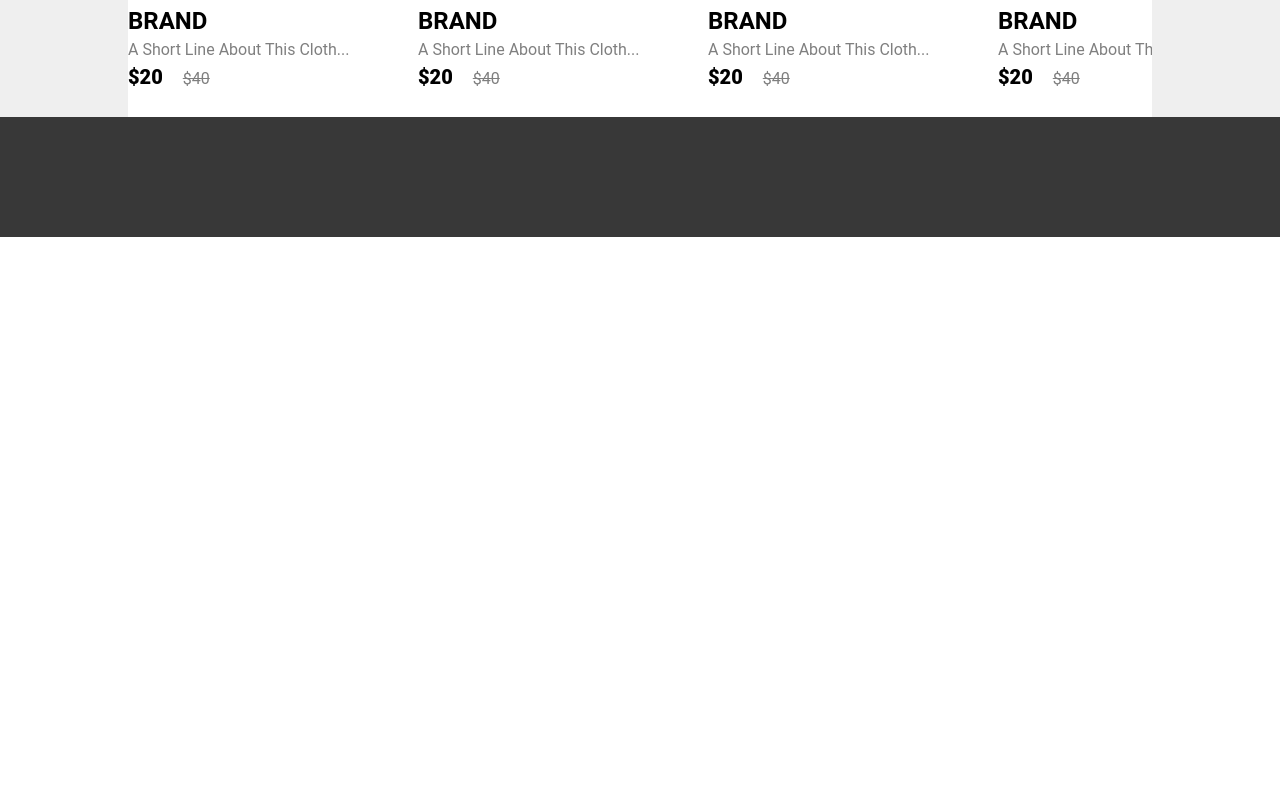
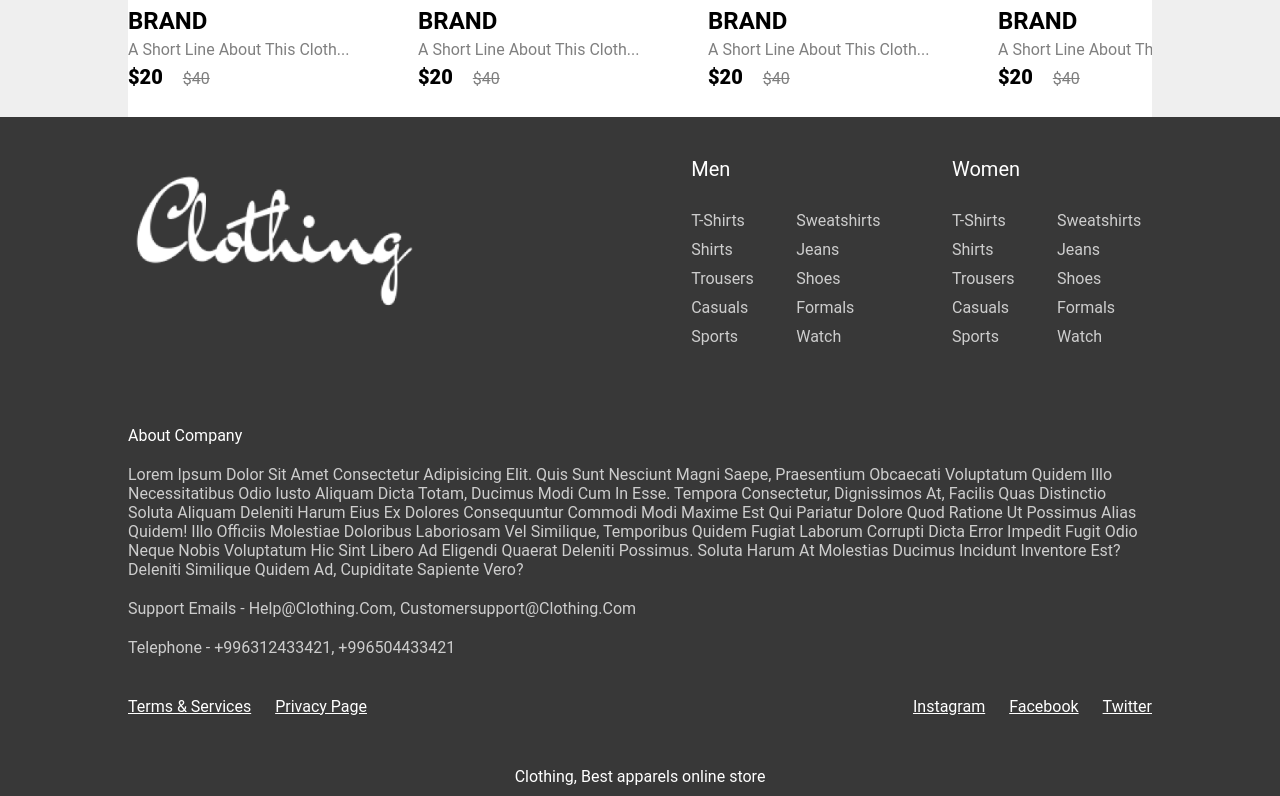
Before and after one commit to BekturMuratov/template-monster, a plain HTML site: page ecommerce/index.html in a window 1280 px wide. Shown: the part 3577-4373 px from the top of the page. Before the commit the page ends 3814 px from the top, so only its background shows below. Drawn offline with Linux system fonts and the light colour scheme.

Commit message:
footer is done

```diff
--- a/ecommerce/index.html
+++ b/ecommerce/index.html
@@ -418,7 +418,7 @@
          <!--Footer section-->
          <footer>
 
-         </footer>
+            </footer>
 
 
 
@@ -428,5 +428,6 @@
 
     <script src="./public/js/nav.js"></script>
     <script src="./public/js/home.js"></script>
+    <script src="./public/js/footer.js"></script>
 </body>
 </html>
--- a/ecommerce/public/css/footer.css
+++ b/ecommerce/public/css/footer.css
@@ -6,3 +6,74 @@ footer {
     background:#383838;
 
 }
+.footer-content {
+    display: flex;
+    width: 100%;
+    justify-content: space-between;
+}
+
+.footer-content .logo {
+    height: 160px;
+}
+.footer-ul-container{
+    width: 45%;
+    display: flex;
+    justify-content: space-between;
+}
+.category {
+    width: 200px;
+    display: grid;
+    grid-template-columns: repeat(2,1fr);
+    grid-gap: 10px;
+    list-style: none;
+}
+.category-title {
+    grid-column: span 2;
+    text-transform: capitalize;
+    color:#fff;
+    font-size:20px;
+    margin-bottom: 20px;
+
+}
+.category .footer-link {
+    text-decoration: none;
+    text-transform: capitalize;
+    color:rgba(255,255,255, 0.75);
+}
+
+.footer-link:hover {
+    color:#fff;
+}
+.footer-title, .info {
+    color:rgba(255,255,255, 0.75);
+    margin:20px 0;
+    text-transform: capitalize;
+}
+.footer-title {
+    margin-top:80px;
+    color:#fff;
+}
+.footer-social-container {
+    margin-top:40px;
+    display: flex;
+    justify-content:space-between;
+}
+.social-link {
+    color:#fff;
+    margin-left: 20px;
+    text-transform: capitalize;
+}
+.social-link:nth-child(1) {
+    margin-left: 0;
+}
+
+.footer-credit {
+    width: 100%;
+    padding:10px;
+    position: absolute;
+    left: 0;
+    bottom:0;
+    text-align: center;
+    color:#fff;
+    background:rgba(0,0,0,0,2);
+}
--- /dev/null
+++ b/ecommerce/public/js/footer.js
@@ -0,0 +1,54 @@
+const createFooter = () => {
+    let footer = document.querySelector('footer');
+    footer.innerHTML = `
+    <div class="footer-content">
+    <img src="./public/img/light-logo.png" class="logo" alt="">
+    <div class="footer-ul-container">
+        <ul class="category">
+            <li class="category-title">men</li>
+            <li><a href="#" class="footer-link">t-shirts</a></li>
+            <li><a href="#" class="footer-link">sweatshirts</a></li>
+            <li><a href="#" class="footer-link">shirts</a></li>
+            <li><a href="#" class="footer-link">jeans</a></li>
+            <li><a href="#" class="footer-link">trousers</a></li>
+            <li><a href="#" class="footer-link">shoes</a></li>
+            <li><a href="#" class="footer-link">casuals</a></li>
+            <li><a href="#" class="footer-link">formals</a></li>
+            <li><a href="#" class="footer-link">sports</a></li>
+            <li><a href="#" class="footer-link">watch</a></li>
+        </ul>
+       <ul class="category">
+            <li class="category-title">women</li>
+            <li><a href="#" class="footer-link">t-shirts</a></li>
+            <li><a href="#" class="footer-link">sweatshirts</a></li>
+            <li><a href="#" class="footer-link">shirts</a></li>
+            <li><a href="#" class="footer-link">jeans</a></li>
+            <li><a href="#" class="footer-link">trousers</a></li>
+            <li><a href="#" class="footer-link">shoes</a></li>
+            <li><a href="#" class="footer-link">casuals</a></li>
+            <li><a href="#" class="footer-link">formals</a></li>
+            <li><a href="#" class="footer-link">sports</a></li>
+            <li><a href="#" class="footer-link">watch</a></li>
+        </ul>
+    </div>
+</div>
+<p class="footer-title">about company</p>
+<p class="info">Lorem ipsum dolor sit amet consectetur adipisicing elit. Quis sunt nesciunt magni saepe, praesentium obcaecati voluptatum quidem illo necessitatibus odio iusto aliquam dicta totam, ducimus modi cum in esse. Tempora consectetur, dignissimos at, facilis quas distinctio soluta aliquam deleniti harum eius ex dolores consequuntur commodi modi maxime est qui pariatur dolore quod ratione ut possimus alias quidem! Illo officiis molestiae doloribus laboriosam vel similique, temporibus quidem fugiat laborum corrupti dicta error impedit fugit odio neque nobis voluptatum hic sint libero ad eligendi quaerat deleniti possimus. Soluta harum at molestias ducimus incidunt inventore est? Deleniti similique quidem ad, cupiditate sapiente vero?</p>
+<p class="info">support emails - help@clothing.com, customersupport@clothing.com</p>
+<p class="info">telephone - +996312433421, +996504433421</p>
+<div class="footer-social-container">
+    <div>
+        <a href="#" class="social-link"> terms & services</a>
+        <a href="#" class="social-link"> privacy page</a>
+    </div>
+    <div>
+        <a href="#" class="social-link"> instagram</a>
+        <a href="#" class="social-link"> facebook</a>
+        <a href="#" class="social-link"> twitter</a>
+    </div>
+</div>
+<p class="footer-credit">Clothing, Best apparels online store</p>
+    `;
+}
+
+createFooter();
```
